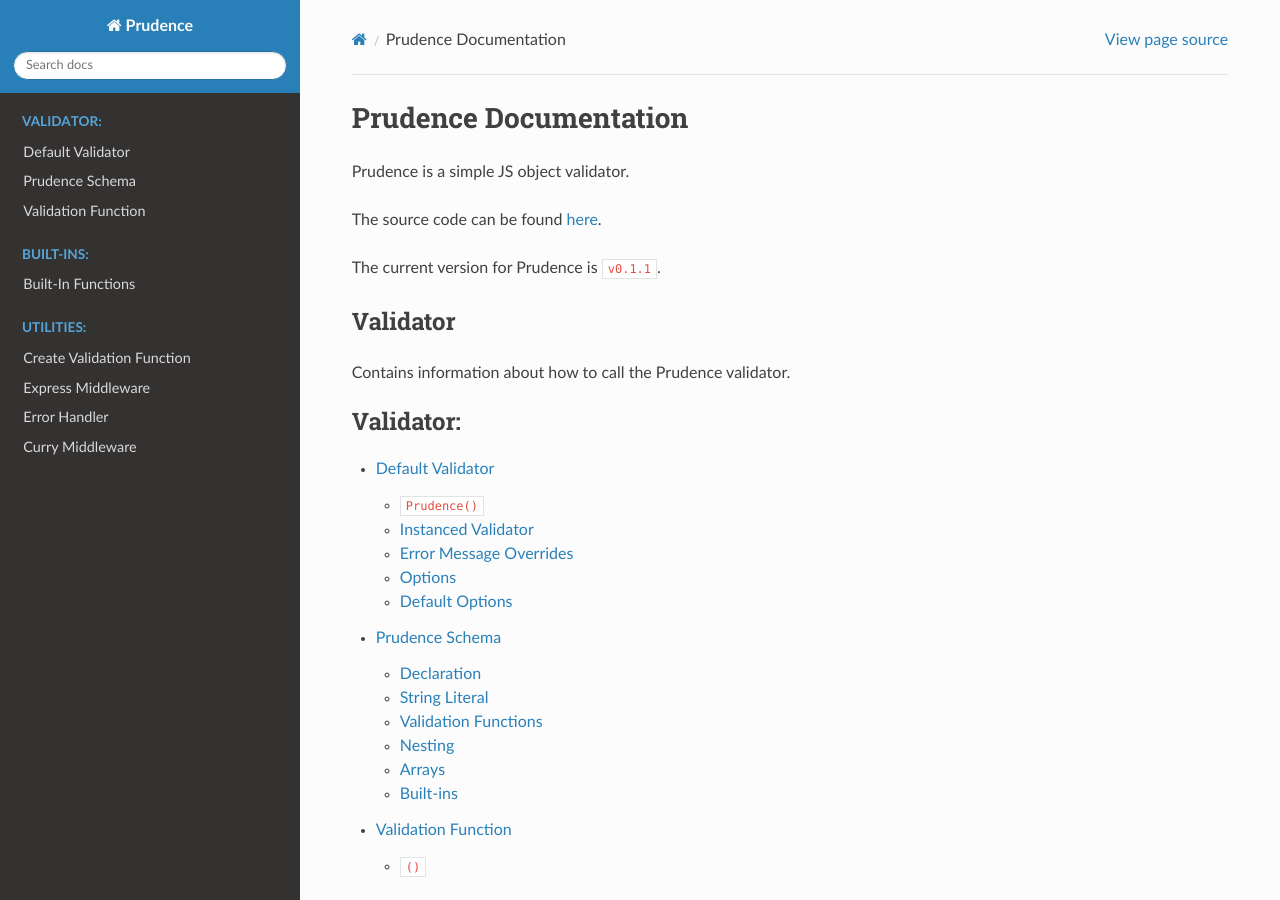
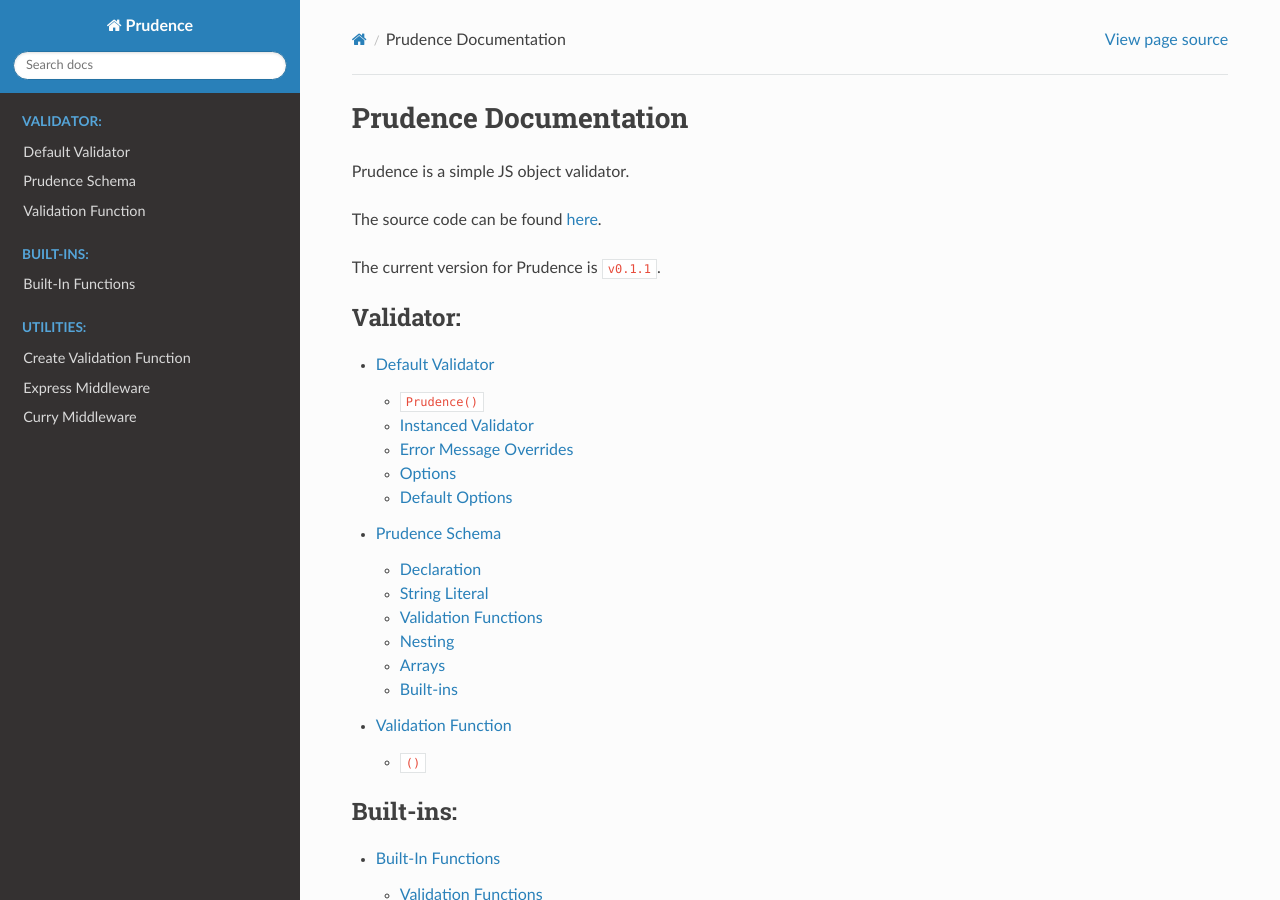
Before and after one commit to zkldi/prudence-docs, a Sphinx documentation site: the page built from source/index.rst, in a window 1280 px wide and 900 px high. Built offline with Sphinx 7.4.7 and the Read the Docs theme 2.0.0, drawn with Linux system fonts in a browser that asks for light colours.

Commit message:
Fix headers

```diff
--- a/source/index.rst
+++ b/source/index.rst
@@ -6,12 +6,6 @@ Prudence is a simple JS object validator.
 The source code can be found `here <https://github.com/zkldi/Prudence>`_.
 
 The current version for Prudence is ``v0.1.1``.
-
-#########
-Validator
-#########
-
-Contains information about how to call the Prudence validator.
 
 .. toctree::
     :maxdepth: 2
--- a/source/util/middleware.rst
+++ b/source/util/middleware.rst
@@ -43,7 +43,7 @@ Example usage:
 .. _util_middleware_errorhandler:
 
 Error Handler
-===========================
+###########################
 
 A function which is passed 4 parameters. In order; ``req``, ``res``, ``next``, ``errMsg``.
 
```
